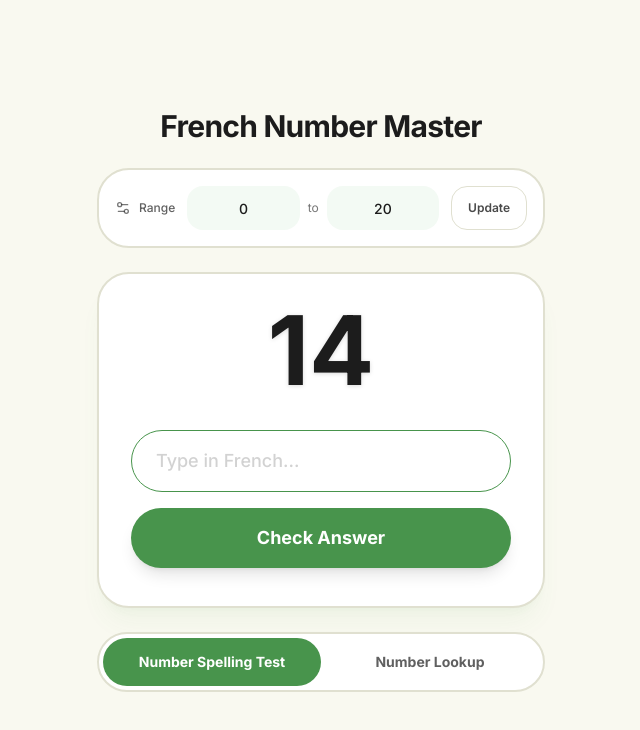
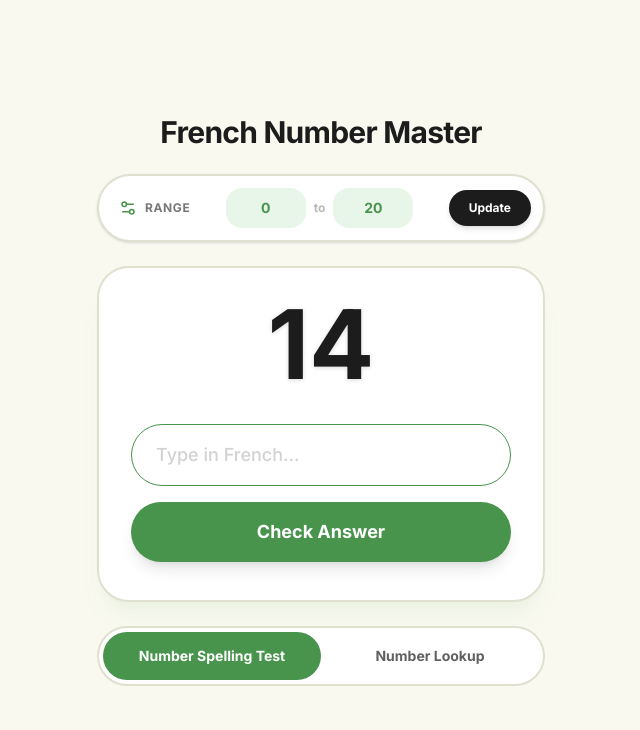
Before and after one commit to Judy-Nihao/french-number-master, a React (Vite) app: page / in a window 1280 px wide. Shown: the top 730 px of the page, without its empty margins (319-959 px from the left). Built offline with nearby package versions, Linux system fonts and the light colour scheme.

Commit message:
style(range): restore original visual design

```diff
--- a/src/App.tsx
+++ b/src/App.tsx
@@ -280,14 +280,14 @@ export default function App() {
               mode === "lookup" && "grayscale opacity-60",
             )}
           >
-            <div className="bg-app-card p-4 rounded-4xl border-2 border-app-border grid grid-cols-1 sm:flex items-center gap-2 sm:gap-3">
-              <div className="flex items-center justify-center sm:justify-start gap-2 sm:shrink-0">
-                <Settings2 size={16} className="text-app-dark/60" />
-                <span className="text-xs font-medium text-app-dark/70">
+            <div className="bg-app-card p-4 sm:p-3 rounded-4xl sm:rounded-full border-2 border-app-border grid grid-cols-1 sm:flex items-center gap-4 sm:gap-3 shadow-sm">
+              <div className="flex items-center justify-center sm:justify-start gap-2 sm:shrink-0 sm:pl-2">
+                <Settings2 size={18} className="text-app-primary" />
+                <span className="text-xs font-bold text-app-dark/60 uppercase tracking-wider">
                   Range
                 </span>
               </div>
-              <div className="grid grid-cols-[minmax(0,1fr)_auto_minmax(0,1fr)] items-center gap-2 min-w-0 sm:flex-1">
+              <div className="grid grid-cols-[minmax(0,1fr)_auto_minmax(0,1fr)] items-center gap-4 sm:gap-2 min-w-0 sm:flex sm:flex-1 sm:justify-center">
                 <input
                   type="text"
                   inputMode="numeric"
@@ -295,9 +295,9 @@ export default function App() {
                   aria-label="Minimum practice number"
                   value={tempMin}
                   onChange={handleRangeInput(setTempMin)}
-                  className="w-full min-w-0 h-11 px-2 bg-app-primary-light/50 border border-transparent rounded-2xl text-center text-sm font-medium text-app-dark focus:outline-none focus:border-app-primary transition-colors disabled:cursor-not-allowed"
+                  className="w-full sm:w-20 sm:justify-self-center min-w-0 px-2 py-2 bg-app-primary-light border-2 border-transparent rounded-2xl text-center text-sm font-bold text-app-primary focus:outline-none focus:border-app-primary transition-colors disabled:cursor-not-allowed"
                 />
-                <span className="text-app-dark/60 text-xs">to</span>
+                <span className="text-app-dark/30 text-xs font-bold">to</span>
                 <input
                   type="text"
                   inputMode="numeric"
@@ -305,12 +305,12 @@ export default function App() {
                   aria-label="Maximum practice number"
                   value={tempMax}
                   onChange={handleRangeInput(setTempMax)}
-                  className="w-full min-w-0 h-11 px-2 bg-app-primary-light/50 border border-transparent rounded-2xl text-center text-sm font-medium text-app-dark focus:outline-none focus:border-app-primary transition-colors disabled:cursor-not-allowed"
+                  className="w-full sm:w-20 sm:justify-self-center min-w-0 px-2 py-2 bg-app-primary-light border-2 border-transparent rounded-2xl text-center text-sm font-bold text-app-primary focus:outline-none focus:border-app-primary transition-colors disabled:cursor-not-allowed"
                 />
               </div>
               <button
                 onClick={handleUpdateRange}
-                className="w-full sm:w-auto shrink-0 h-11 px-4 bg-transparent text-app-dark/80 border border-app-border rounded-2xl text-xs font-semibold hover:bg-app-primary-light hover:border-app-primary transition-colors focus-visible:outline-2 focus-visible:outline-offset-2 focus-visible:outline-app-primary disabled:cursor-not-allowed disabled:hover:bg-transparent disabled:hover:border-app-border"
+                className="w-full sm:w-auto shrink-0 px-8 sm:px-5 py-3 sm:py-2.5 bg-app-dark text-white rounded-full text-xs font-bold hover:scale-105 active:scale-95 transition-transform shadow-md focus-visible:outline-2 focus-visible:outline-offset-2 focus-visible:outline-app-primary disabled:cursor-not-allowed disabled:hover:scale-100"
               >
                 Update
               </button>
```
